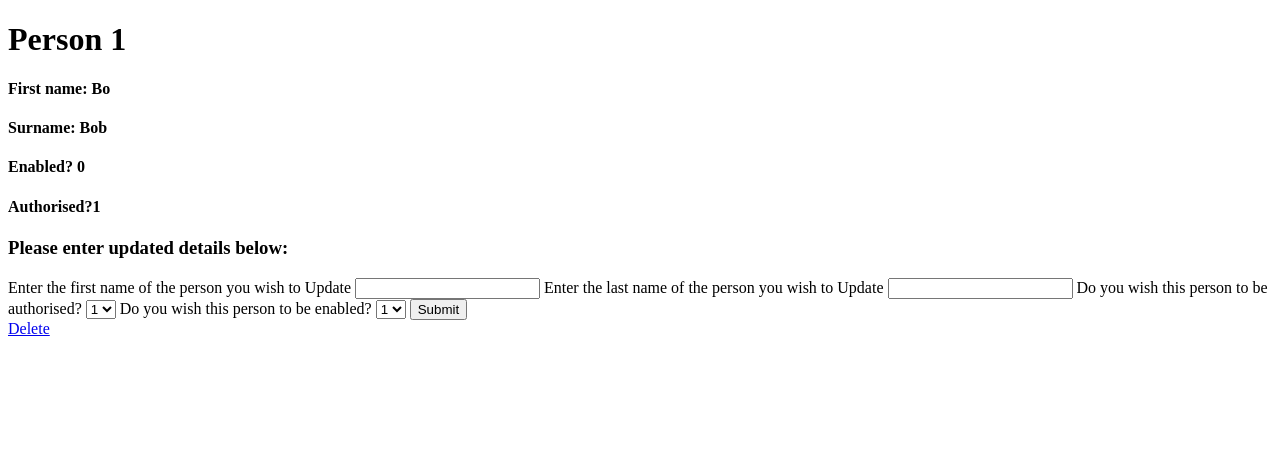
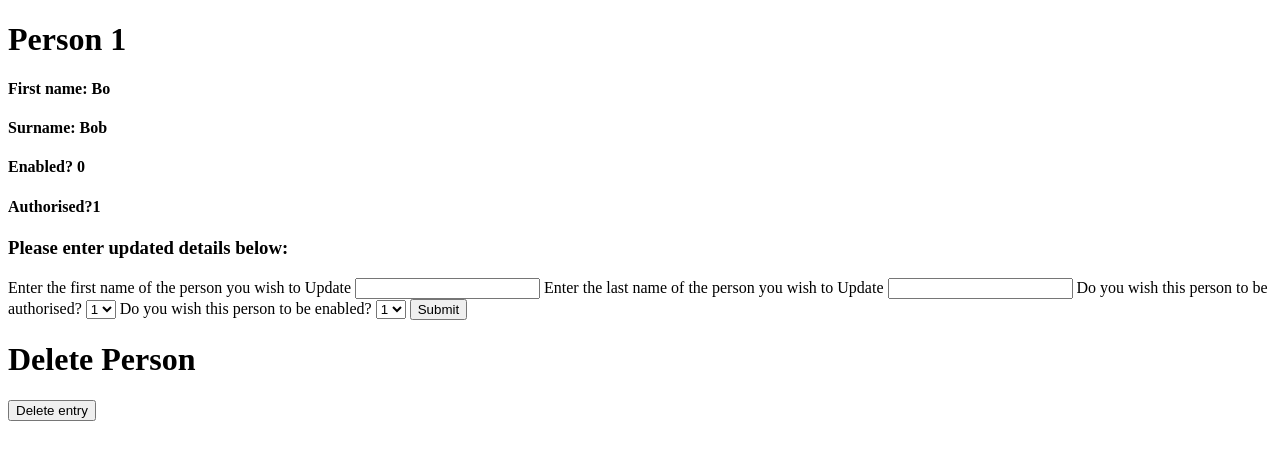
Before and after one commit to natashacmyers/python-assessment, a Flask app: page /api/people/1 in a window 1280 px wide. Shown: the top 460 px of the page. Run offline with Flask 2, Linux system fonts and the light colour scheme; data comes from the database, SQL or seed files in the repository; both versions use the stored data as it was after the commit.

Commit message:
more changes

```diff
--- a/python-assessment/api/app.py
+++ b/python-assessment/api/app.py
@@ -26,7 +26,7 @@ def dict_factory(cursor, row):
     return d
 
 # TODO - you will need to implement the other endpoints
-# GET /api/person/{id} - get person with given id                               Done
+# GET /api/person/{id} - get person with given id
 # POST /api/people - create 1 person
 # PUT /api/person/{id} - Update a person with the given id
 # DELETE /api/person/{id} - Delete a person with a given id
@@ -40,7 +40,6 @@ def home():
 
 
 @app.route("/api/people", methods=["GET", "POST"])
-
 def getall_people():
     conn = sqlite3.connect('test.db')
     conn.row_factory = dict_factory
@@ -57,9 +56,8 @@ def getall_people():
             auth = 1
         else:
             auth = 0
-        values = [auth, enab, fname, id, sname]
-        sql = 'INSERT INTO Person (authorised, enabled, firstName, id, lastName)VALUES(?, ?, ?, ?, ?);'
-        cur.execute(sql, values)
+        person = [(id, fname, sname, auth, enab)]
+        cur.execute('INSERT INTO Person(id, firstName, lastName, authorised, enabled) VALUES(?, ?, ?, ?, ?)', person)
 
         return redirect(url_for("home"))
     all_people = cur.execute('SELECT * FROM Person;').fetchall()
@@ -67,12 +65,12 @@ def getall_people():
     return jsonify(all_people)
 
 
-@app.route("/api/people/<id>",  methods=["GET", "POST"])
+@app.route("/api/people/<id>", methods=["GET", "PUT", "DELETE"])
 def get_person(id):
     conn = sqlite3.connect('test.db')
     conn.row_factory = dict_factory
     cur = conn.cursor()
-    if request.method == "POST":
+    if request.method == "PUT":
         fname = request.form["fname"]
         sname = request.form["sname"]
         if request.form["enabled"] == 'Yes':
@@ -83,27 +81,17 @@ def get_person(id):
             auth = 1
         else:
             auth = 0
-        values = (fname, sname, auth, enab, id)
-        sql = 'UPDATE Person SET firstName = ?, lastName =?, authorised =?, enabled =? WHERE "id" = ?;'
-        cur.execute(sql, values)
+        person = [(fname, sname, auth, enab, id)]
+        cur.execute('UPDATE Person SET firstName = ?, lastName =?, authorised =?, enabled =? WHERE "id" = ?', person)
         return redirect(url_for("getall_people"))
-    values = (id,)
-    sql = 'SELECT * FROM Person WHERE "id" = ?;'
-    person = cur.execute(sql, values).fetchall()
 
+    if request.method == "DELETE":
+        cur.execute('SELECT * FROM Person WHERE "id" =' + id).fetchall()
+        return redirect(url_for("home"))
+
+    person = cur.execute('SELECT * FROM Person WHERE "id" =' + id).fetchall()
     return render_template("person.html", id=id, person=person)
 
 
-@app.route("/api/people/delete_<id>",  methods=["GET", "POST"])
-def delete_person(id):
-    conn = sqlite3.connect('test.db')
-    conn.row_factory = dict_factory
-    cur = conn.cursor()
-    values = (id,)
-    sql = 'DELETE FROM Person WHERE "id" = ?;'
-    person = cur.execute(sql, values).fetchall()
-
-    return redirect(url_for("home"))
-
 if __name__ == '__main__':
     app.run(host="0.0.0.0", port=5000, debug=True)
--- a/python-assessment/api/templates/person.html
+++ b/python-assessment/api/templates/person.html
@@ -9,7 +9,7 @@
 <h4>Authorised?{{ person.authorised}} </h4>
 {% endfor %}
 <h3>Please enter updated details below:</h3>
-<form action="person" method="post">
+<form action="{{ url_for('get_person', id=id) }}" method="PUT">
     <label for="fname">Enter the first name of the person you wish to Update</label>
     <input type="text" name="fname" value="" required>
     <label for="sname">Enter the last name of the person you wish to Update</label>
@@ -26,7 +26,9 @@
       </select>
     <input type="submit" value="Submit">
 </form>
-<div>
-    <a href="{{ url_for('delete_person', id=id) }}">Delete</a>
-</div>
+
+<h1>Delete Person</h1>
+<form action="{{ url_for('get_person', id=id) }}" method="DELETE">
+  <input type="submit" value="Delete entry">
+</form>
 {% endblock %}
```
Also changed, not shown: python-assessment/api/templates/home.html (+4 -4 lines), python-assessment/api/test.db.
